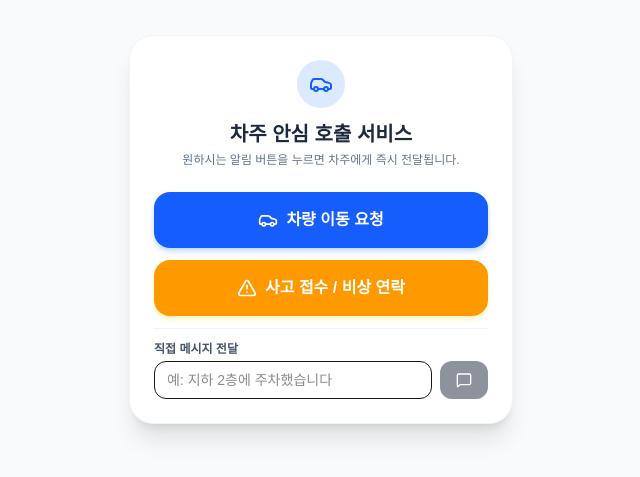
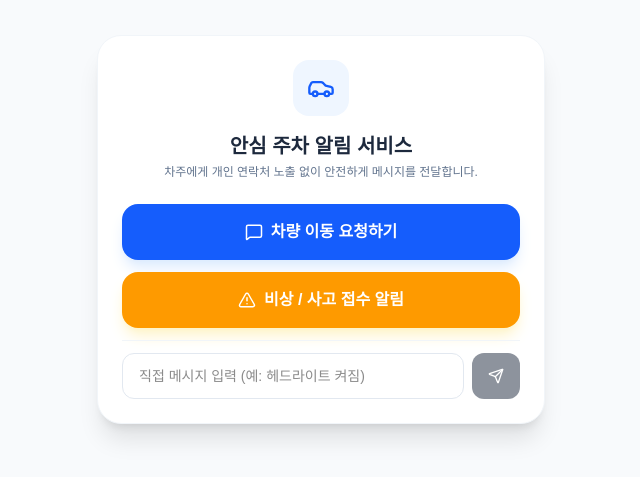
Before and after one commit to audskal1847/safe-parking, a Next.js app: page /call/1 in a window 1280 px wide. Shown: the part 171-648 px from the top of the page, without its empty margins (319-959 px from the left). Built offline with nearby package versions, Linux system fonts and the light colour scheme.

Commit message:
fix: nextjs 16 dynamic page compatibility

```diff
--- a/app/call/[token]/page.tsx
+++ b/app/call/[token]/page.tsx
@@ -1,26 +1,27 @@
 'use client';
 
-import { useState } from 'react';
-import { useParams } from 'next/navigation';
-import { Car, AlertTriangle, MessageSquare, CheckCircle2 } from 'lucide-react';
+import { use, useState } from 'react';
+import { MessageSquare, AlertTriangle, CheckCircle2, Car, Send } from 'lucide-react';
 
-export default function CallPage() {
-  const params = useParams();
-  const token = params.token as string;
+export const dynamic = 'force-dynamic';
+
+export default function CallPage({ params }: { params: Promise<{ token: string }> }) {
+  const resolvedParams = use(params);
+  const qrToken = resolvedParams.token;
+
+  const [status, setStatus] = useState<'idle' | 'sending' | 'success' | 'error'>('idle');
+  const [sentType, setSentType] = useState('');
   const [customMsg, setCustomMsg] = useState('');
-  const [status, setStatus] = useState<'idle' | 'sending' | 'success' | 'error'>('idle');
 
-  const handleSendNotification = async (type: string, message?: string) => {
+  const sendNotification = async (type: string, message: string = '') => {
     setStatus('sending');
+    setSentType(type);
+
     try {
       const res = await fetch('/api/notify', {
         method: 'POST',
         headers: { 'Content-Type': 'application/json' },
-        body: JSON.stringify({
-          qrToken: token,
-          type,
-          message: message || '',
-        }),
+        body: JSON.stringify({ qrToken, type, message }),
       });
 
       if (res.ok) {
@@ -28,72 +29,78 @@ export default function CallPage() {
       } else {
         setStatus('error');
       }
-    } catch {
+    } catch (err) {
       setStatus('error');
     }
   };
 
   return (
-    <div className="min-h-screen bg-slate-50 flex flex-col justify-center items-center p-4">
-      <div className="max-w-sm w-full bg-white rounded-3xl shadow-xl p-6 border border-slate-100">
-        <div className="text-center mb-6">
-          <div className="w-12 h-12 bg-blue-100 text-blue-600 rounded-full flex items-center justify-center mx-auto mb-3">
-            <Car size={24} />
-          </div>
-          <h2 className="text-xl font-bold text-slate-800">차주 안심 호출 서비스</h2>
-          <p className="text-xs text-slate-500 mt-1">
-            원하시는 알림 버튼을 누르면 차주에게 즉시 전달됩니다.
-          </p>
+    <div className="min-h-screen bg-slate-50 flex flex-col items-center justify-center p-4">
+      <div className="max-w-md w-full bg-white rounded-3xl shadow-xl p-6 border border-slate-100 text-center">
+        <div className="inline-flex items-center justify-center w-14 h-14 bg-blue-50 text-blue-600 rounded-2xl mb-4">
+          <Car size={28} />
         </div>
+        <h1 className="text-xl font-bold text-slate-800 mb-1">안심 주차 알림 서비스</h1>
+        <p className="text-xs text-slate-500 mb-6">
+          차주에게 개인 연락처 노출 없이 안전하게 메시지를 전달합니다.
+        </p>
 
         {status === 'success' ? (
-          <div className="text-center py-8">
-            <CheckCircle2 className="text-emerald-500 w-16 h-16 mx-auto mb-3 animate-bounce" />
-            <h3 className="text-lg font-bold text-slate-800">알림이 전송되었습니다!</h3>
-            <p className="text-xs text-slate-500 mt-1">차주가 확인 후 곧 조치할 예정입니다.</p>
+          <div className="py-8 flex flex-col items-center animate-fade-in">
+            <CheckCircle2 size={56} className="text-emerald-500 mb-3" />
+            <h3 className="text-lg font-bold text-slate-800">알림이 차주에게 전송되었습니다!</h3>
+            <p className="text-xs text-slate-500 mt-1">확인 후 신속히 응답할 예정입니다.</p>
+            <button
+              onClick={() => setStatus('idle')}
+              className="mt-6 text-xs text-blue-600 underline font-medium"
+            >
+              추가 메시지 보내기
+            </button>
           </div>
         ) : (
           <div className="space-y-3">
             <button
-              onClick={() => handleSendNotification('MOVE_REQUEST')}
+              onClick={() => sendNotification('MOVE_REQUEST')}
               disabled={status === 'sending'}
-              className="w-full flex items-center justify-center gap-2 py-4 bg-blue-600 hover:bg-blue-700 text-white font-semibold rounded-2xl transition active:scale-98 shadow-md shadow-blue-200"
+              className="w-full py-4 bg-blue-600 hover:bg-blue-700 text-white font-bold rounded-2xl shadow-lg shadow-blue-100 flex items-center justify-center gap-2 transition disabled:opacity-50"
             >
-              <Car size={20} /> 차량 이동 요청
+              <MessageSquare size={18} />
+              {status === 'sending' && sentType === 'MOVE_REQUEST' ? '전송 중...' : '차량 이동 요청하기'}
             </button>
 
             <button
-              onClick={() => handleSendNotification('ACCIDENT')}
+              onClick={() => sendNotification('ACCIDENT')}
               disabled={status === 'sending'}
-              className="w-full flex items-center justify-center gap-2 py-4 bg-amber-500 hover:bg-amber-600 text-white font-semibold rounded-2xl transition active:scale-98 shadow-md shadow-amber-100"
+              className="w-full py-4 bg-amber-500 hover:bg-amber-600 text-white font-bold rounded-2xl shadow-lg shadow-amber-100 flex items-center justify-center gap-2 transition disabled:opacity-50"
             >
-              <AlertTriangle size={20} /> 사고 접수 / 비상 연락
+              <AlertTriangle size={18} />
+              {status === 'sending' && sentType === 'ACCIDENT' ? '전송 중...' : '비상 / 사고 접수 알림'}
             </button>
 
             <div className="pt-3 border-t border-slate-100">
-              <label className="block text-xs font-semibold text-slate-600 mb-1">직접 메시지 전달</label>
               <div className="flex gap-2">
                 <input
                   type="text"
-                  placeholder="예: 지하 2층에 주차했습니다"
+                  placeholder="직접 메시지 입력 (예: 헤드라이트 켜짐)"
                   value={customMsg}
                   onChange={(e) => setCustomMsg(e.target.value)}
-                  className="flex-1 px-3 py-2 text-sm border rounded-xl focus:outline-none focus:ring-2 focus:ring-blue-500"
+                  disabled={status === 'sending'}
+                  className="flex-1 px-4 py-3 text-sm rounded-xl border border-slate-200 focus:outline-none focus:ring-2 focus:ring-blue-500"
                 />
                 <button
-                  onClick={() => handleSendNotification('CUSTOM', customMsg)}
+                  onClick={() => {
+                    if (customMsg.trim()) sendNotification('CUSTOM', customMsg);
+                  }}
                   disabled={status === 'sending' || !customMsg.trim()}
-                  className="px-4 py-2 bg-slate-800 text-white text-sm font-semibold rounded-xl hover:bg-slate-900 disabled:opacity-50"
+                  className="px-4 py-3 bg-slate-800 hover:bg-slate-900 text-white rounded-xl font-medium transition disabled:opacity-50"
                 >
-                  <MessageSquare size={16} />
+                  <Send size={16} />
                 </button>
               </div>
             </div>
 
             {status === 'error' && (
-              <p className="text-xs text-rose-500 text-center font-medium mt-2">
-                전송에 실패했습니다. 잠시 후 다시 시도해주세요.
-              </p>
+              <p className="text-xs text-rose-500 pt-2">전송에 실패했습니다. 잠시 후 다시 시도해 주세요.</p>
             )}
           </div>
         )}
```
